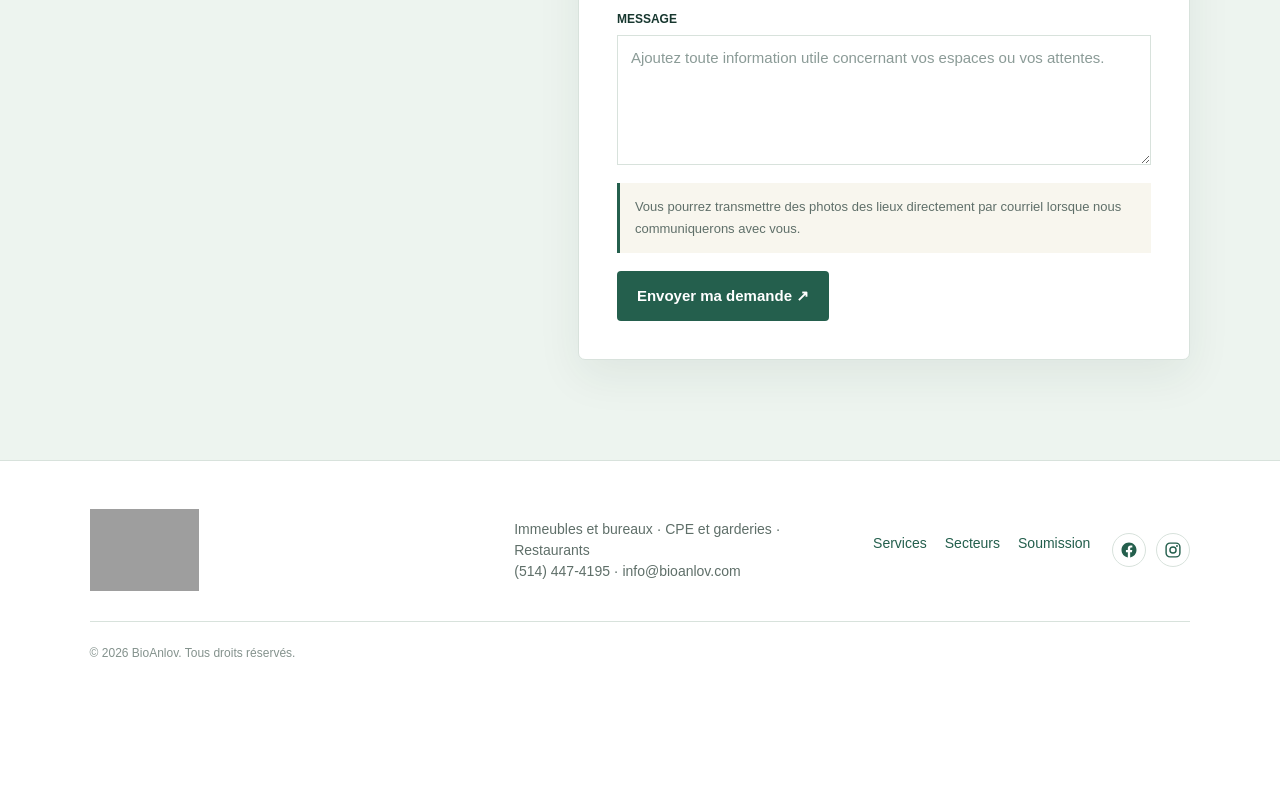
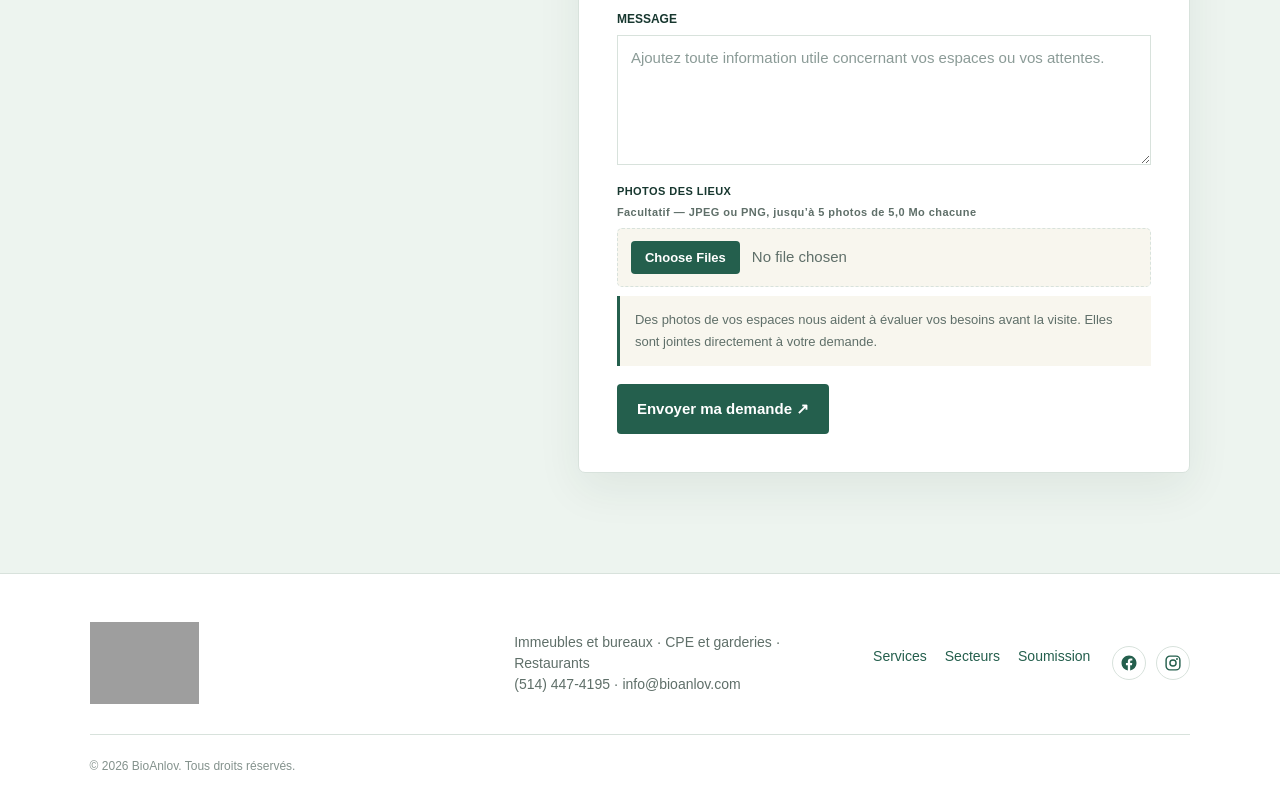
Before and after one commit to BioAnlov/SiteBioAnlov, a React (Vite) app: page /soumission in a window 1280 px wide. Shown: the part 1578-2378 px from the top of the page. Before the commit the page ends 2265 px from the top, so only its background shows below. Built offline with nearby package versions, Linux system fonts and the light colour scheme; grey boxes are pictures that could not be loaded.

Commit message:
Update Quote.tsx

```diff
--- a/src/pages/Quote.tsx
+++ b/src/pages/Quote.tsx
@@ -1,7 +1,16 @@
-import { useRef, useState, type FormEvent } from "react";
+import { useRef, useState, type ChangeEvent, type FormEvent } from "react";
 import { PageHero } from "../components/PageHero";
 import { usePageMeta } from "../hooks/usePageMeta";
 import { site } from "../data/site";
+import {
+  ACCEPTED_TYPES,
+  MAX_PHOTOS,
+  MAX_PHOTO_BYTES,
+  describeSize,
+  preparePhotos,
+  validateSelection,
+  type PreparedPhoto,
+} from "../lib/photos";
 
 type Status = "idle" | "sending" | "success" | "error";
 
@@ -14,15 +23,31 @@ export default function Quote() {
   const formRef = useRef<HTMLFormElement>(null);
   const [status, setStatus] = useState<Status>("idle");
   const [errorMessage, setErrorMessage] = useState("");
+  const [photos, setPhotos] = useState<File[]>([]);
+  const [photoError, setPhotoError] = useState("");
+
+  function handlePhotoChange(event: ChangeEvent<HTMLInputElement>) {
+    const { accepted, error } = validateSelection(photos, Array.from(event.target.files ?? []));
+    setPhotos(accepted);
+    setPhotoError(error);
+    // Vidé pour que le visiteur puisse rechoisir un fichier qu'il vient de retirer.
+    event.target.value = "";
+  }
+
+  function removePhoto(index: number) {
+    setPhotos((current) => current.filter((_, i) => i !== index));
+    setPhotoError("");
+  }
 
   async function handleSubmit(event: FormEvent<HTMLFormElement>) {
     event.preventDefault();
     if (status === "sending") return;
 
     const formData = new FormData(event.currentTarget);
-    const payload: Record<string, string | boolean> = {};
+    const payload: Record<string, string | boolean | PreparedPhoto[]> = {};
     for (const [key, value] of formData.entries()) {
-      payload[key] = typeof value === "string" ? value.trim() : "";
+      if (typeof value !== "string") continue;
+      payload[key] = value.trim();
     }
     payload.approvisionnement = formData.get("approvisionnement") === "on";
     payload.equipement = formData.get("equipement") === "on";
@@ -31,6 +56,10 @@ export default function Quote() {
     setErrorMessage("");
 
     try {
+      if (photos.length > 0) {
+        payload.photos = await preparePhotos(photos);
+      }
+
       const response = await fetch("/api/soumission", {
         method: "POST",
         headers: { "Content-Type": "application/json" },
@@ -43,6 +72,8 @@ export default function Quote() {
       }
 
       formRef.current?.reset();
+      setPhotos([]);
+      setPhotoError("");
       setStatus("success");
       window.scrollTo({ top: 0, behavior: "smooth" });
     } catch (error) {
@@ -203,10 +234,50 @@ export default function Quote() {
               style={{ position: "absolute", left: "-9999px", width: 1, height: 1, opacity: 0 }}
             />
 
-            <p className="photo-note full-field">
-              Vous pourrez transmettre des photos des lieux directement par courriel lorsque nous
-              communiquerons avec vous.
-            </p>
+            <div className="photo-field full-field">
+              <span className="photo-field-label">Photos des lieux</span>
+              <span className="field-hint">
+                Facultatif — JPEG ou PNG, jusqu’à {MAX_PHOTOS} photos de{" "}
+                {describeSize(MAX_PHOTO_BYTES)} chacune
+              </span>
+              <input
+                id="photos"
+                type="file"
+                accept={ACCEPTED_TYPES.join(",")}
+                multiple
+                onChange={handlePhotoChange}
+                disabled={status === "sending"}
+              />
+              <p className="photo-note">
+                Des photos de vos espaces nous aident à évaluer vos besoins avant la visite. Elles
+                sont jointes directement à votre demande.
+              </p>
+
+              {photos.length > 0 && (
+                <ul className="photo-list">
+                  {photos.map((photo, index) => (
+                    <li key={`${photo.name}-${photo.size}`}>
+                      <span className="photo-name">{photo.name}</span>
+                      <span className="photo-size">{describeSize(photo.size)}</span>
+                      <button
+                        type="button"
+                        onClick={() => removePhoto(index)}
+                        disabled={status === "sending"}
+                        aria-label={`Retirer ${photo.name}`}
+                      >
+                        Retirer
+                      </button>
+                    </li>
+                  ))}
+                </ul>
+              )}
+
+              {photoError && (
+                <p className="photo-error" role="alert">
+                  {photoError}
+                </p>
+              )}
+            </div>
 
             {status === "error" && (
               <p className="form-status error" role="alert">
```
